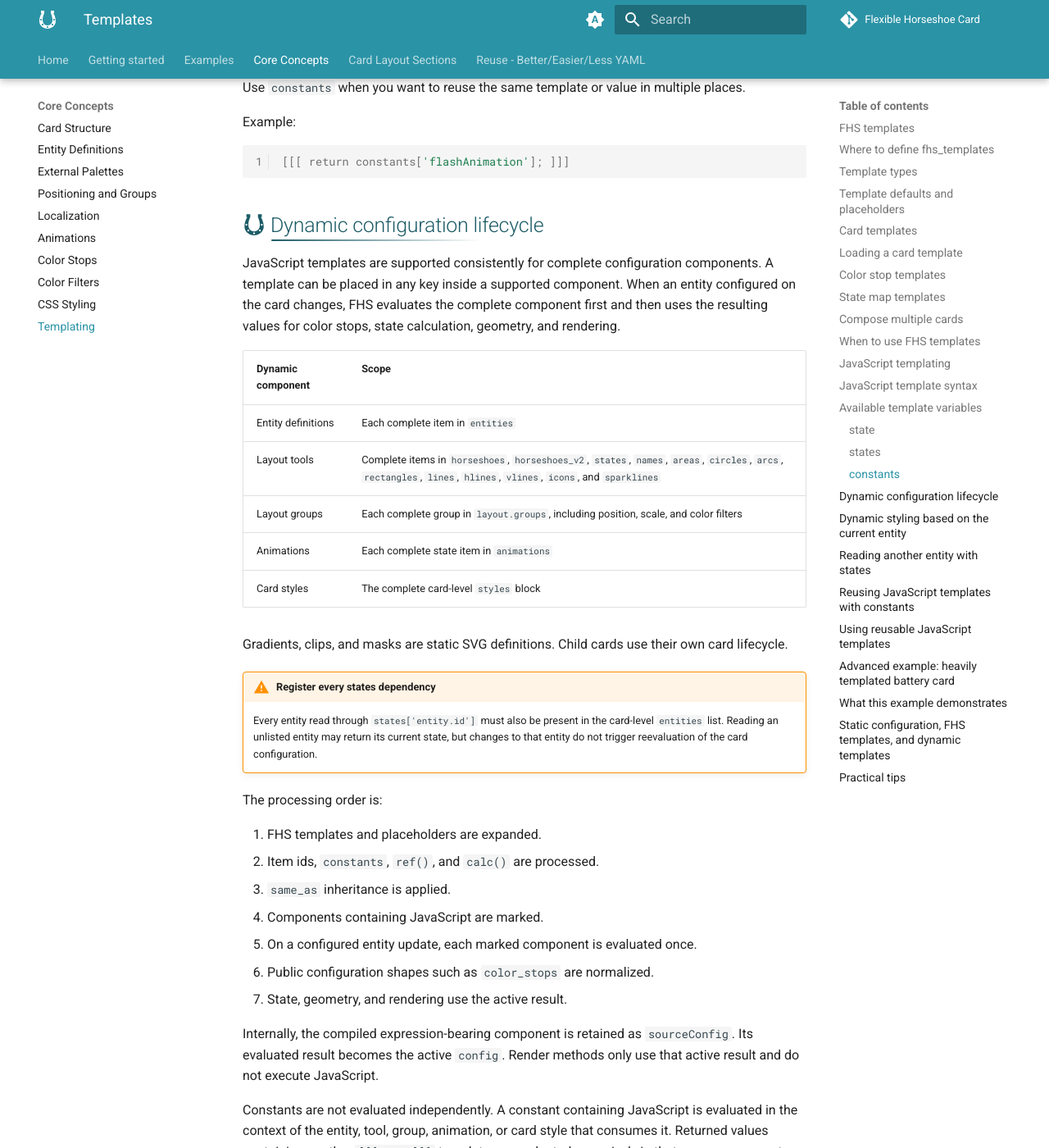
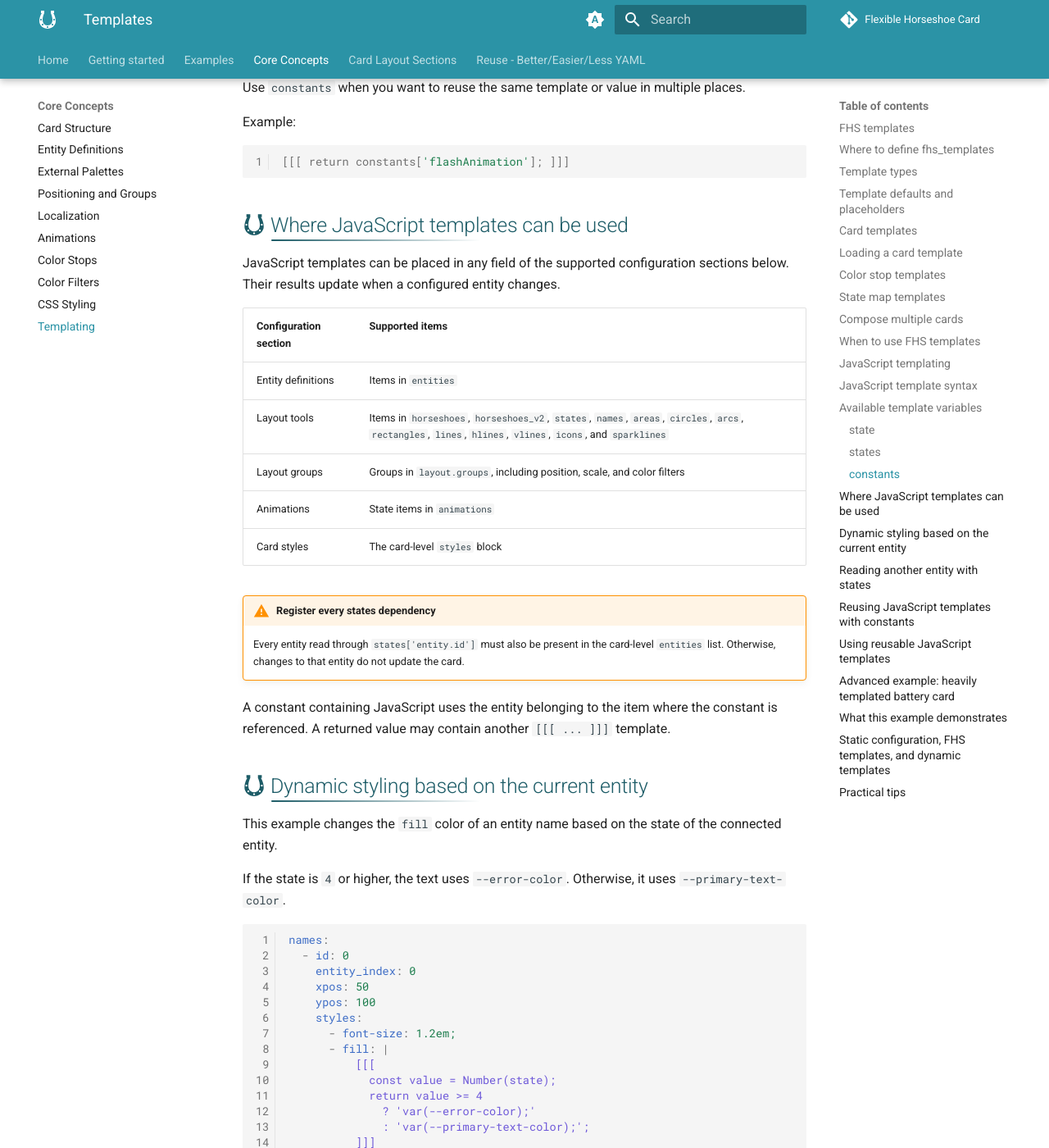
Before and after one commit to AmoebeLabs/flex-horseshoe-card, an MkDocs documentation site: the page built from docs/docs/core-concepts/templating.md, in a window 1280 px wide and 1400 px high, scrolled down 8452 px. Shown: the whole window at 82% size. Built offline with MkDocs 1.6.1 and Material for MkDocs 9.7.7, drawn with Linux system fonts in a browser that asks for light colours; comment, search, counter and statistics services are not loaded; some of the changed text lies outside the part shown.

````diff
--- a/docs/docs/core-concepts/templating.md
+++ b/docs/docs/core-concepts/templating.md
@@ -353,36 +353,22 @@
 [[[ return constants['flashAnimation']; ]]]
 ```
 
-## :material-horseshoe: Dynamic configuration lifecycle
+## :material-horseshoe: Where JavaScript templates can be used
 
-JavaScript templates are supported consistently for complete configuration components. A template can be placed in any key inside a supported component. When an entity configured on the card changes, FHS evaluates the complete component first and then uses the resulting values for color stops, state calculation, geometry, and rendering.
+JavaScript templates can be placed in any field of the supported configuration sections below. Their results update when a configured entity changes.
 
-| Dynamic component | Scope |
-| :---------------- | :---- |
-| Entity definitions | Each complete item in `entities` |
-| Layout tools | Complete items in `horseshoes`, `horseshoes_v2`, `states`, `names`, `areas`, `circles`, `arcs`, `rectangles`, `lines`, `hlines`, `vlines`, `icons`, and `sparklines` |
-| Layout groups | Each complete group in `layout.groups`, including position, scale, and color filters |
-| Animations | Each complete state item in `animations` |
-| Card styles | The complete card-level `styles` block |
-
-Gradients, clips, and masks are static SVG definitions. Child cards use their own card lifecycle.
+| Configuration section | Supported items |
+| :-------------------- | :-------------- |
+| Entity definitions | Items in `entities` |
+| Layout tools | Items in `horseshoes`, `horseshoes_v2`, `states`, `names`, `areas`, `circles`, `arcs`, `rectangles`, `lines`, `hlines`, `vlines`, `icons`, and `sparklines` |
+| Layout groups | Groups in `layout.groups`, including position, scale, and color filters |
+| Animations | State items in `animations` |
+| Card styles | The card-level `styles` block |
 
 !!! warning "Register every states dependency"
-    Every entity read through `states['entity.id']` must also be present in the card-level `entities` list. Reading an unlisted entity may return its current state, but changes to that entity do not trigger reevaluation of the card configuration.
+    Every entity read through `states['entity.id']` must also be present in the card-level `entities` list. Otherwise, changes to that entity do not update the card.
 
-The processing order is:
-
-1. FHS templates and placeholders are expanded.
-2. Item ids, `constants`, `ref()`, and `calc()` are processed.
-3. `same_as` inheritance is applied.
-4. Components containing JavaScript are marked.
-5. On a configured entity update, each marked component is evaluated once.
-6. Public configuration shapes such as `color_stops` are normalized.
-7. State, geometry, and rendering use the active result.
-
-Internally, the compiled expression-bearing component is retained as `sourceConfig`. Its evaluated result becomes the active `config`. Render methods only use that active result and do not execute JavaScript.
-
-Constants are not evaluated independently. A constant containing JavaScript is evaluated in the context of the entity, tool, group, animation, or card style that consumes it. Returned values containing another `[[[ ... ]]]` template are evaluated recursively in that same component context.
+A constant containing JavaScript uses the entity belonging to the item where the constant is referenced. A returned value may contain another `[[[ ... ]]]` template.
 
 ## :material-horseshoe: Dynamic styling based on the current entity
 
````
Also changed, not shown: docs/docs/sections/sparkline-cartesian-charts.md (+24 -24 lines), docs/docs/sections/sparkline-history-periods.md (+22 -22 lines), docs/docs/sections/sparkline-specialized-charts.md (+1 -3 lines).
